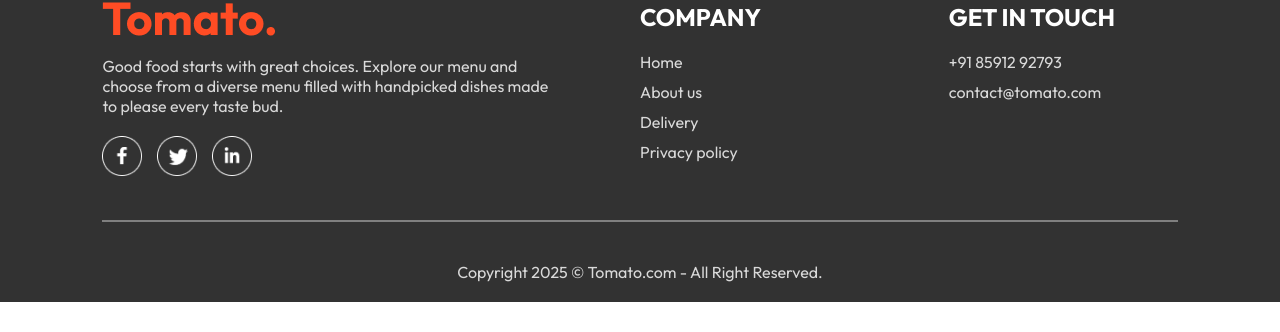
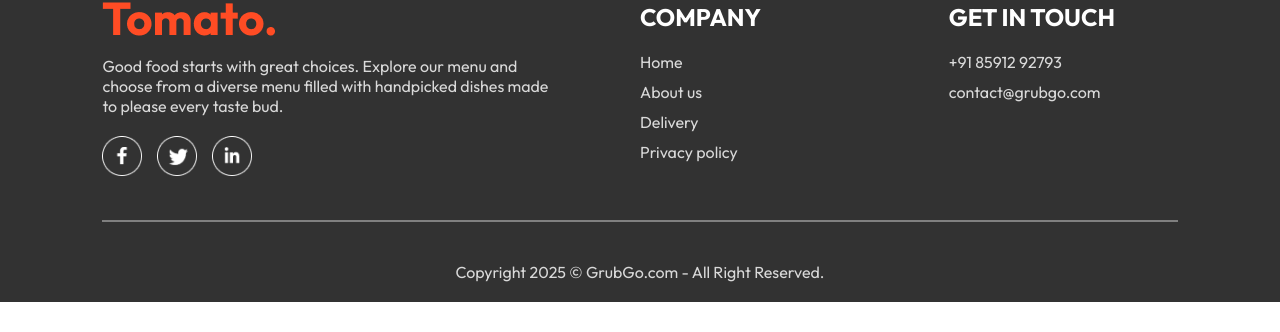
Before and after one commit to shivam151124/smart-canteen, a React (Vite) app in the folder frontend/: page /myorders in a window 1280 px wide. Shown: the part 370-702 px from the top of the page. Built offline with nearby package versions, Linux system fonts and the light colour scheme; no server answers.

Commit message:
footer change

```diff
--- a/frontend/src/components/Footer/Footer.jsx
+++ b/frontend/src/components/Footer/Footer.jsx
@@ -28,12 +28,12 @@
             <h2>GET IN TOUCH</h2>
             <ul>
                 <li>+91 85912 92793</li>
-                <li>contact@tomato.com</li>
+                <li>contact@grubgo.com</li>
             </ul>
           </div>
        </div>
        <hr />
-       <p className="footer-copyright">Copyright 2025 © Tomato.com - All Right Reserved.</p>
+       <p className="footer-copyright">Copyright 2025 © GrubGo.com - All Right Reserved.</p>
     </div>
   )
 }
```
